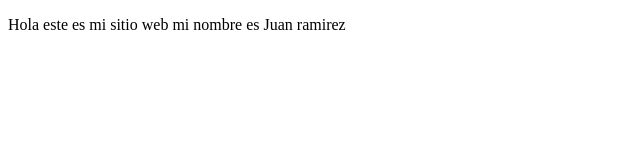
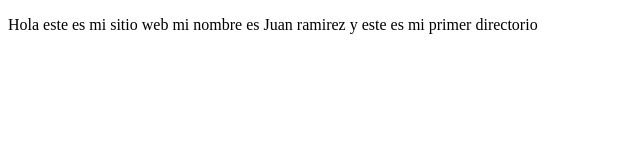
Before and after one commit to juanra12/proyectoDemoCursoPrework, a plain HTML site: page index.html in a window 1280 px wide. Shown: the whole page, without its empty margins (0-640 px from the left). Drawn offline with Linux system fonts and the light colour scheme.

```diff
--- a/index.html
+++ b/index.html
@@ -8,7 +8,7 @@
 </head>
 <body>
     <p>Hola este es mi sitio web
-        mi nombre es Juan ramirez
+        mi nombre es Juan ramirez y este es mi primer directorio
     </p>
 </body>
 </html>
```
